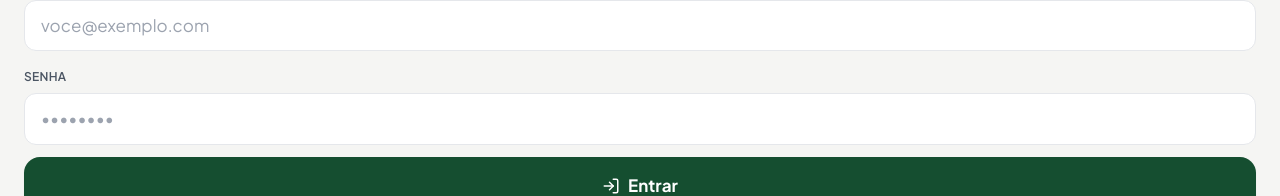
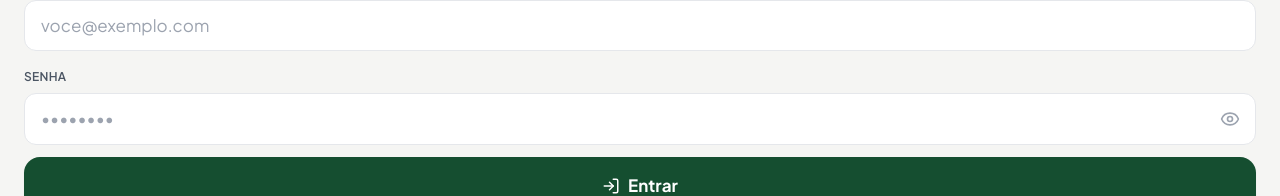
Before and after one commit to dn3almeida-star/sistema-fiado, a React (Vite) app: page / in a window 1280 px wide. Shown: the part 372-568 px from the top of the page. Built offline with nearby package versions, Linux system fonts and the light colour scheme; no server answers; the database is empty.

Commit message:
feat: add show/hide password toggle to login and password reset screens

```diff
--- a/src/pages/Login.jsx
+++ b/src/pages/Login.jsx
@@ -1,5 +1,5 @@
 import { useState } from 'react'
-import { BookOpen, LogIn, Mail } from 'lucide-react'
+import { BookOpen, LogIn, Mail, Eye, EyeOff } from 'lucide-react'
 import { useAuth } from '../hooks/useAuth.jsx'
 import { supabase } from '../lib/supabase.js'
 
@@ -11,6 +11,7 @@ export default function Login() {
   const [enviando, setEnviando] = useState(false)
   const [resetEnviado, setResetEnviado] = useState(false)
   const [enviandoReset, setEnviandoReset] = useState(false)
+  const [verSenha, setVerSenha] = useState(false)
 
   async function entrar(e) {
     e.preventDefault()
@@ -95,14 +96,23 @@ export default function Login() {
 
           <label className="block">
             <span className="text-xs font-semibold text-gray-600 uppercase tracking-wide">Senha</span>
+            <div className="relative mt-1.5">
               <input
-              type="password"
+                type={verSenha ? 'text' : 'password'}
                 autoComplete="current-password"
                 value={senha}
                 onChange={e => setSenha(e.target.value)}
                 placeholder="••••••••"
-              className="mt-1.5 w-full px-4 py-3 border border-gray-200 rounded-xl text-base focus:outline-none focus:ring-2 focus:ring-primary/20 focus:border-primary"
+                className="w-full px-4 py-3 pr-12 border border-gray-200 rounded-xl text-base focus:outline-none focus:ring-2 focus:ring-primary/20 focus:border-primary"
               />
+              <button
+                type="button"
+                onClick={() => setVerSenha(v => !v)}
+                className="absolute right-3 top-1/2 -translate-y-1/2 text-gray-400 hover:text-gray-600 p-1"
+              >
+                {verSenha ? <EyeOff size={20} /> : <Eye size={20} />}
+              </button>
+            </div>
           </label>
 
           <button
--- a/src/pages/RedefinirSenha.jsx
+++ b/src/pages/RedefinirSenha.jsx
@@ -1,5 +1,5 @@
 import { useState } from 'react'
-import { KeyRound, Check } from 'lucide-react'
+import { KeyRound, Check, Eye, EyeOff } from 'lucide-react'
 import { useAuth } from '../hooks/useAuth.jsx'
 
 export default function RedefinirSenha() {
@@ -8,6 +8,8 @@ export default function RedefinirSenha() {
   const [confirmar, setConfirmar] = useState('')
   const [salvando, setSalvando] = useState(false)
   const [erro, setErro] = useState('')
+  const [verSenha, setVerSenha] = useState(false)
+  const [verConfirmar, setVerConfirmar] = useState(false)
 
   async function salvar(e) {
     e.preventDefault()
@@ -40,26 +42,44 @@ export default function RedefinirSenha() {
 
         <label className="block">
           <span className="text-xs font-semibold text-gray-600 uppercase tracking-wide">Nova senha</span>
+          <div className="relative mt-1.5">
             <input
-            type="password"
+              type={verSenha ? 'text' : 'password'}
               autoComplete="new-password"
               value={senha}
               onChange={e => setSenha(e.target.value)}
               placeholder="Mínimo 6 caracteres"
-            className="mt-1.5 w-full px-4 py-3 border border-gray-200 rounded-xl text-base focus:outline-none focus:ring-2 focus:ring-primary/20 focus:border-primary"
+              className="w-full px-4 py-3 pr-12 border border-gray-200 rounded-xl text-base focus:outline-none focus:ring-2 focus:ring-primary/20 focus:border-primary"
             />
+            <button
+              type="button"
+              onClick={() => setVerSenha(v => !v)}
+              className="absolute right-3 top-1/2 -translate-y-1/2 text-gray-400 hover:text-gray-600 p-1"
+            >
+              {verSenha ? <EyeOff size={20} /> : <Eye size={20} />}
+            </button>
+          </div>
         </label>
 
         <label className="block">
           <span className="text-xs font-semibold text-gray-600 uppercase tracking-wide">Confirmar senha</span>
+          <div className="relative mt-1.5">
             <input
-            type="password"
+              type={verConfirmar ? 'text' : 'password'}
               autoComplete="new-password"
               value={confirmar}
               onChange={e => setConfirmar(e.target.value)}
               placeholder="Repita a senha"
-            className="mt-1.5 w-full px-4 py-3 border border-gray-200 rounded-xl text-base focus:outline-none focus:ring-2 focus:ring-primary/20 focus:border-primary"
+              className="w-full px-4 py-3 pr-12 border border-gray-200 rounded-xl text-base focus:outline-none focus:ring-2 focus:ring-primary/20 focus:border-primary"
             />
+            <button
+              type="button"
+              onClick={() => setVerConfirmar(v => !v)}
+              className="absolute right-3 top-1/2 -translate-y-1/2 text-gray-400 hover:text-gray-600 p-1"
+            >
+              {verConfirmar ? <EyeOff size={20} /> : <Eye size={20} />}
+            </button>
+          </div>
         </label>
 
         <button
```
Lines whose indentation alone changed are shown as unchanged.
